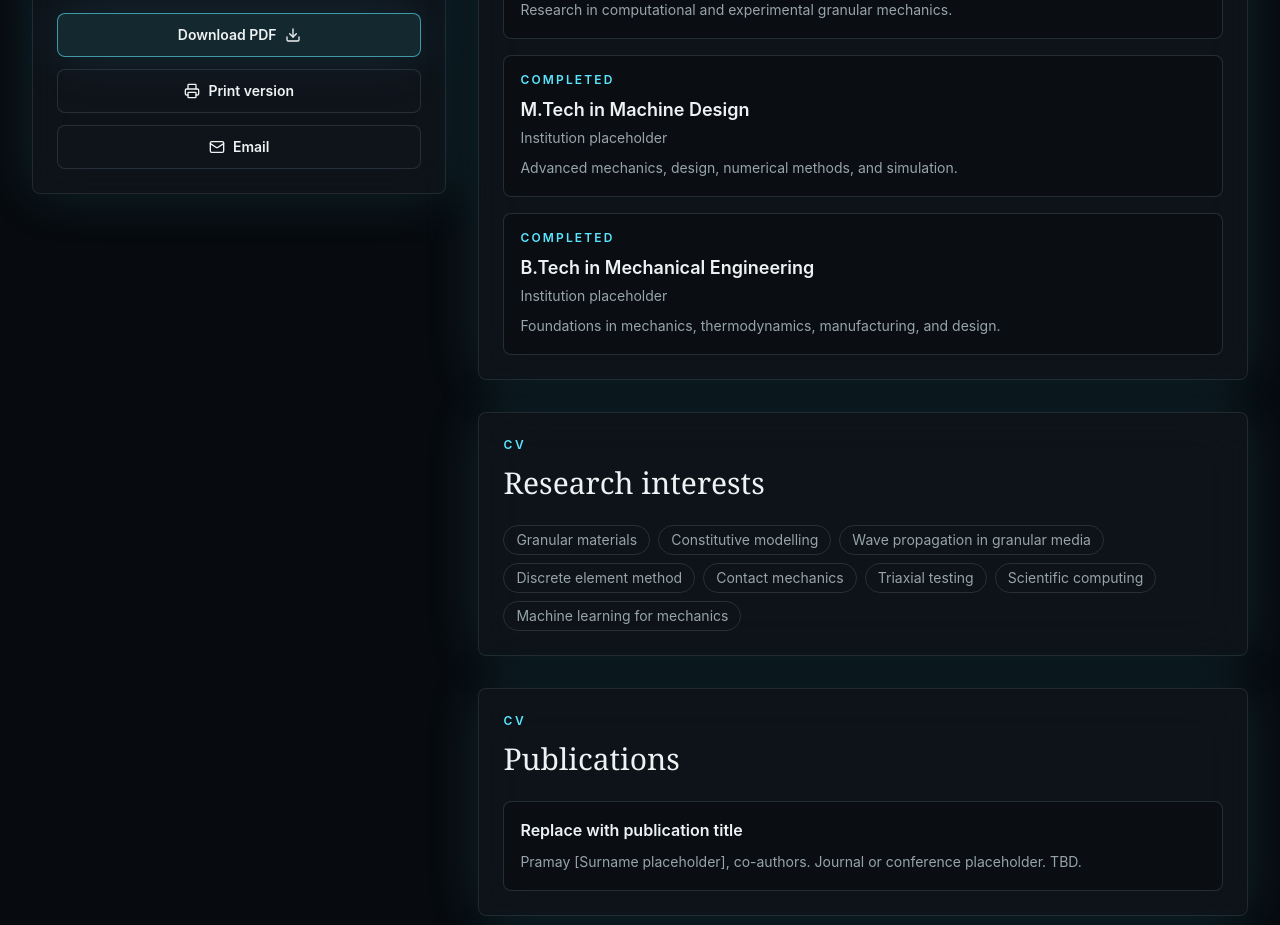
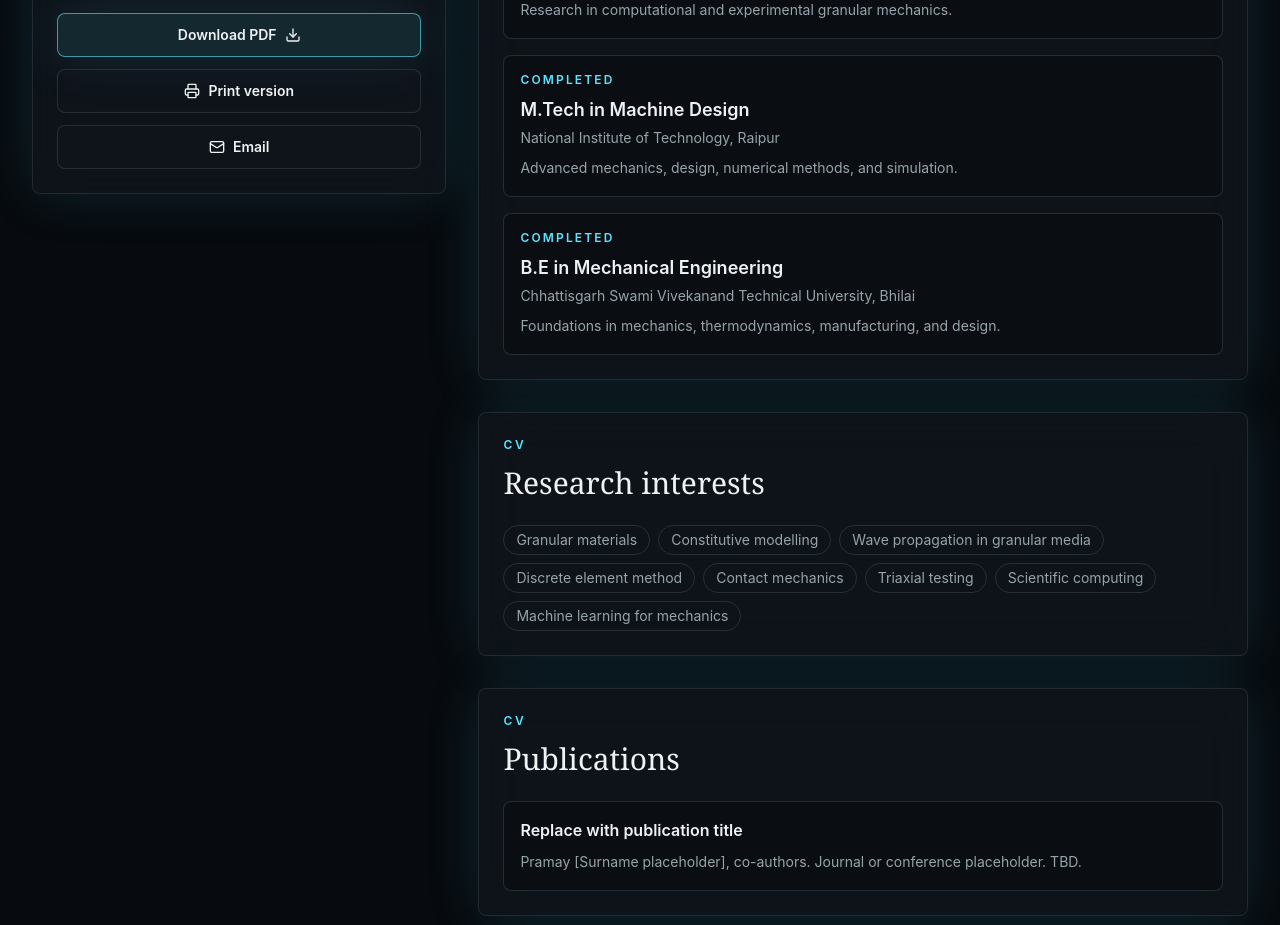
Before and after one commit to pramaybaero-droid/pramay-academic-website, a Next.js app: page /cv in a window 1280 px wide. Shown: the part 860-1785 px from the top of the page. Built offline with nearby package versions, Linux system fonts and the light colour scheme.

Commit message:
Update educational qualifications in cv.ts

```diff
--- a/src/content/cv.ts
+++ b/src/content/cv.ts
@@ -11,13 +11,13 @@ export const cv = {
     {
       period: "Completed",
       degree: "M.Tech in Machine Design",
-      institution: "Institution placeholder",
+      institution: "National Institute of Technology, Raipur",
       detail: "Advanced mechanics, design, numerical methods, and simulation."
     },
     {
       period: "Completed",
-      degree: "B.Tech in Mechanical Engineering",
-      institution: "Institution placeholder",
+      degree: "B.E in Mechanical Engineering",
+      institution: "Chhattisgarh Swami Vivekanand Technical University, Bhilai",
       detail: "Foundations in mechanics, thermodynamics, manufacturing, and design."
     }
   ],
```
